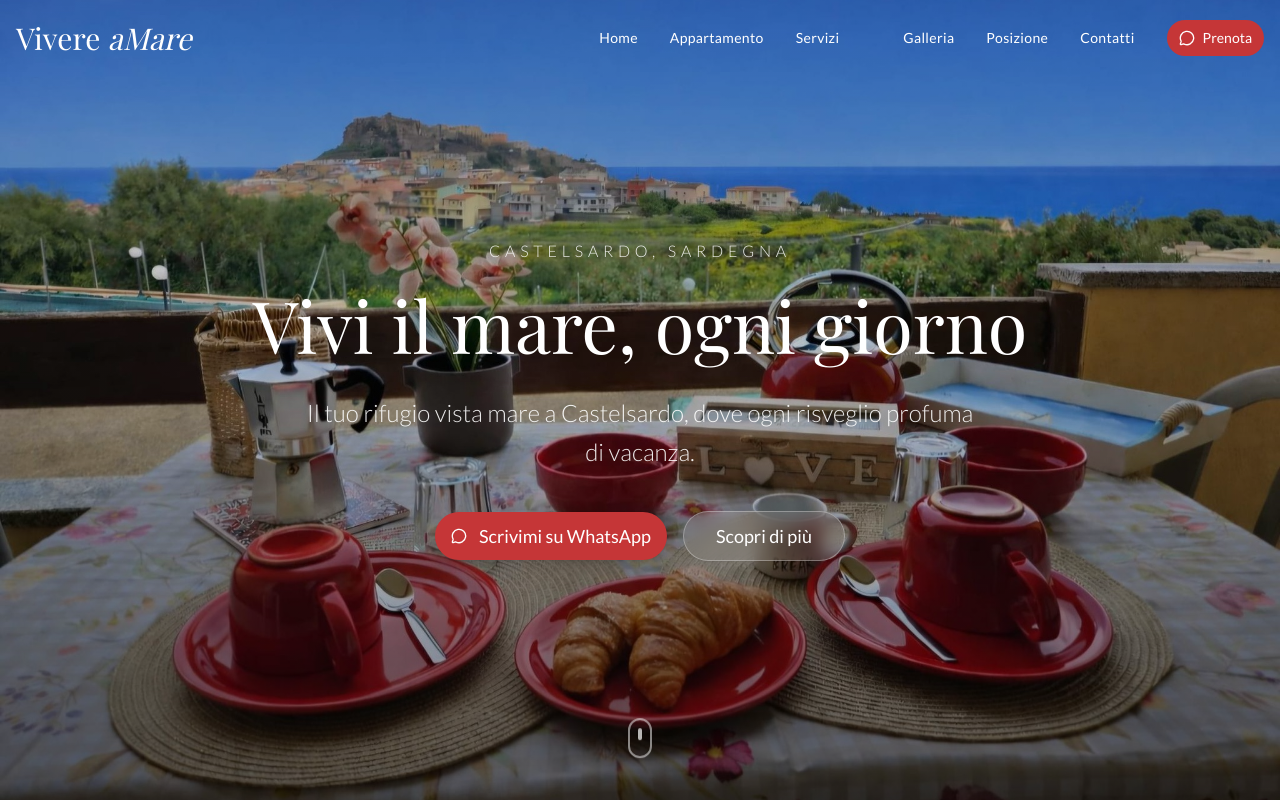
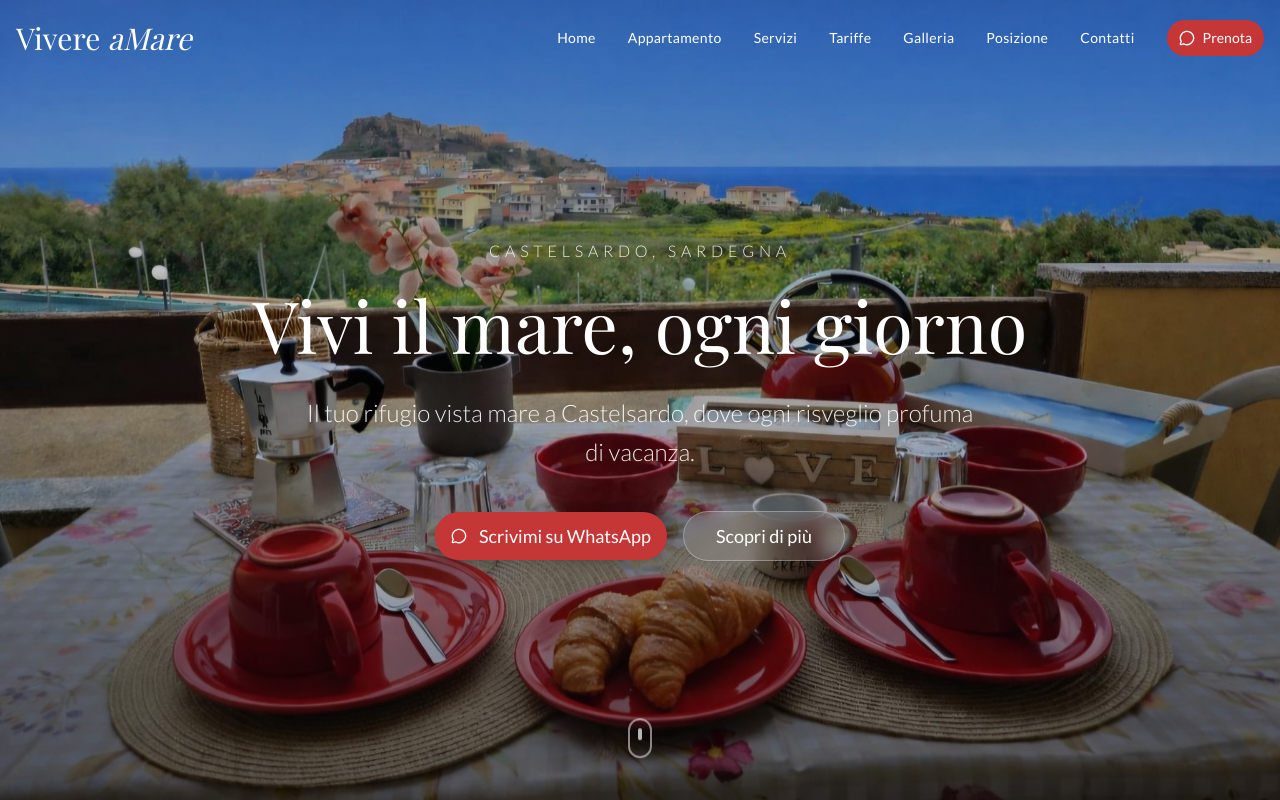
Before and after one commit to spiniandrea01-arch/vivere-amare-site, a Next.js app: page / in a window 1280 px wide. Shown: the top 800 px of the page. Built offline with nearby package versions, Linux system fonts and the light colour scheme; a web font is replaced by a local one.

Commit message:
Update header.tsx

```diff
--- a/components/header.tsx
+++ b/components/header.tsx
@@ -12,7 +12,7 @@ const navItems = [
   { label: "Home", href: "#" },
   { label: "Appartamento", href: "#appartamento" },
   { label: "Servizi", href: "#servizi" },
-  { name: "Tariffe", href: "#prezzi" },
+  { label: "Tariffe", href: "#prezzi" },
   { label: "Galleria", href: "#galleria" },
   { label: "Posizione", href: "#posizione" },
   { label: "Contatti", href: "#prenota" },
```
